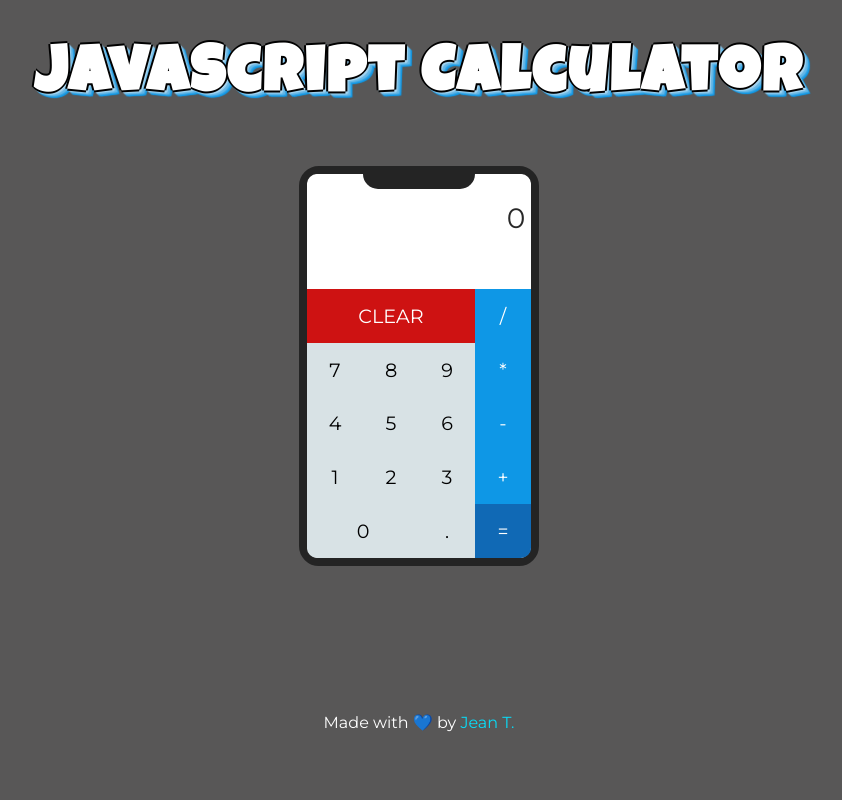
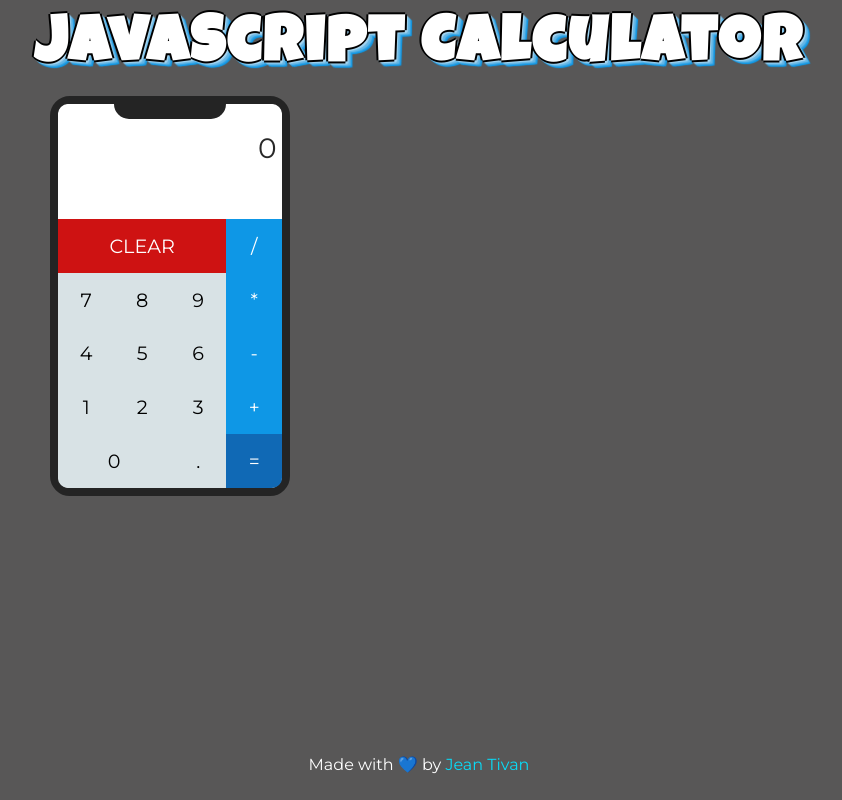
Before and after one commit to jeantivan/calculator, a React (Create React App) app: page / in a window 1280 px wide. Shown: the whole page, without its empty margins (221-1063 px from the left). Built offline with nearby package versions, Linux system fonts and the light colour scheme.

Commit message:
Se usan etiquetas con significado semantico

```diff
--- a/src/App.js
+++ b/src/App.js
@@ -63,6 +63,7 @@ function App() {
 
   return (
     <>
+      <main class="main">
         <h1 className="title">JavaScript Calculator</h1>
         <div className="calculator-container">
           <div className="calculator">
@@ -76,7 +77,10 @@ function App() {
             />
           </div>
         </div>
-      <div className="by">
+      </main>
+
+      <footer className="by">
+        <p>
           Made with{" "}
           <span role="img" aria-label="love">
             💙
@@ -87,9 +91,10 @@ function App() {
             target="_blank"
             rel="noopener noreferrer"
           >
-          Jean T.
+            Jean Tivan
           </a>
-      </div>
+        </p>
+      </footer>
     </>
   );
 }
```
Lines whose indentation alone changed are shown as unchanged.
